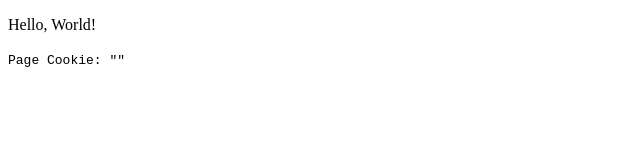
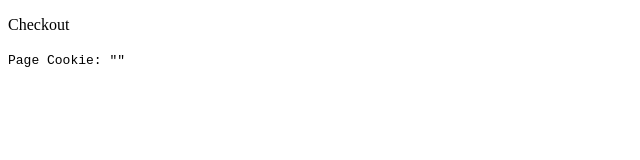
Before and after one commit to justcord10/practice-apps, a React app in the folder 2-checkout/: page / in a window 1280 px wide. Shown: the top 160 px of the page, without its empty margins (0-640 px from the left). Built offline with nearby package versions, Linux system fonts and the light colour scheme; the HTML template or start-up script is replaced by a standard one.

Commit message:
added components and imported all children components and modules that are necessary

```diff
--- a/2-checkout/client/src/index.jsx
+++ b/2-checkout/client/src/index.jsx
@@ -3,7 +3,7 @@ import { render } from "react-dom";
 
 render(
   <div>
-    <p>Hello, World!</p>
+    <p>Checkout</p>
     <p>
       <code>Page Cookie: {JSON.stringify(document.cookie, undefined, "\t")}</code>
     </p>
```
Also changed, not shown: 2-checkout/client/src/components/App.jsx (added, +16 -0 lines), 2-checkout/client/src/components/Cart.jsx (added, +10 -0 lines), 2-checkout/client/src/components/Confirmation.jsx (added, +10 -0 lines), 2-checkout/client/src/components/Form1.jsx (added, +10 -0 lines), 2-checkout/client/src/components/Form2.jsx (added, +10 -0 lines), 2-checkout/client/src/components/Form3.jsx (added, +10 -0 lines).
